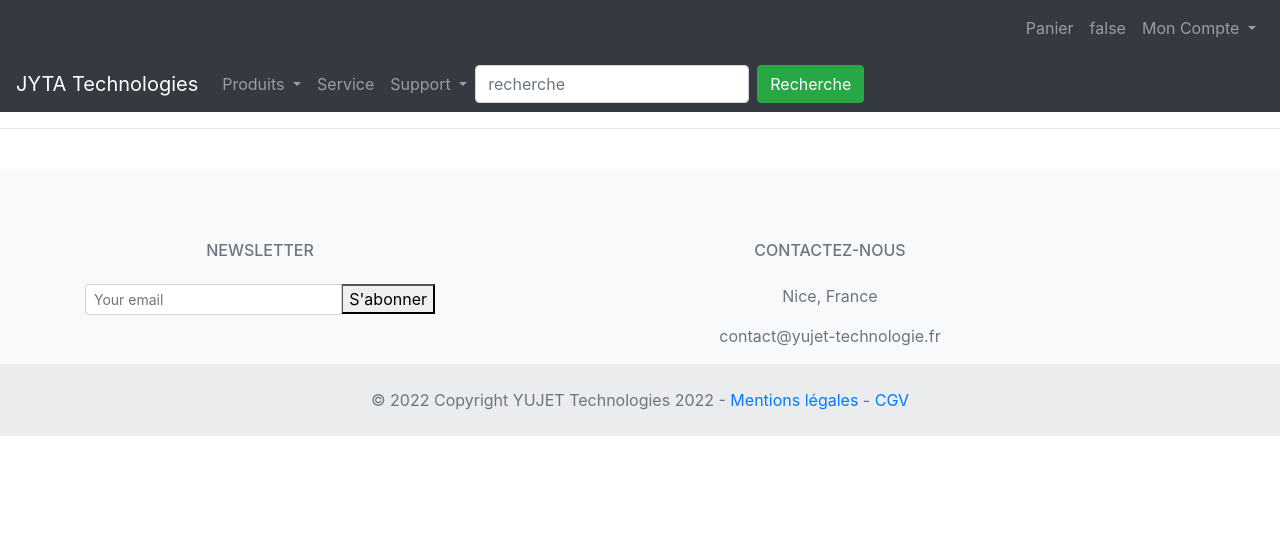
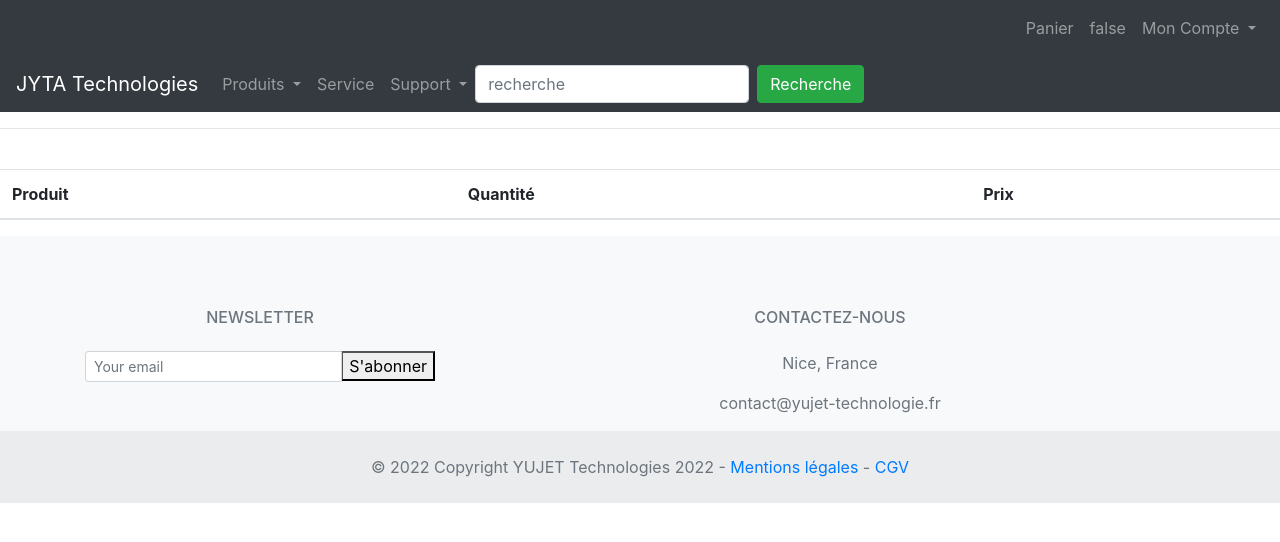
Before and after one commit to Jenny-789/projetfinal, an Angular app: page /commande in a window 1280 px wide. Before the commit this address led to /. Shown: the top 542 px of the page. Built offline with nearby package versions, Linux system fonts and the light colour scheme.

Commit message:
ajout de commande

```diff
--- a/src/app/app-routing.module.ts
+++ b/src/app/app-routing.module.ts
@@ -10,6 +10,7 @@ import { CGVComponent } from './Footer/cgv/cgv.component';
 import { MentionsComponent } from './Footer/mentions/mentions.component';
 import { PreAccueilComponent } from './pre-accueil/pre-accueil.component';
 import { ProduitComponent } from './produit/produit.component';
+import { CommandeComponent } from './commande/commande.component';
 
 const routes: Routes = [
 
@@ -23,6 +24,7 @@ const routes: Routes = [
   { path: 'mentions', component: MentionsComponent },
   { path: 'produit', component: ProduitComponent },
   { path: 'JYTA', component: PreAccueilComponent },
+  { path: 'commande', component: CommandeComponent }
 ];
 
 @NgModule({
--- a/src/app/app.module.ts
+++ b/src/app/app.module.ts
@@ -19,6 +19,7 @@ import { FooterComponent } from './Footer/footer.component';
 import { MentionsComponent } from './Footer/mentions/mentions.component';
 import { PreAccueilComponent } from './pre-accueil/pre-accueil.component';
 import { ProduitComponent } from './produit/produit.component';
+import { CommandeComponent } from './commande/commande.component';
 
 
 @NgModule({
@@ -36,7 +37,8 @@ import { ProduitComponent } from './produit/produit.component';
     FooterComponent,
     MentionsComponent,
     PreAccueilComponent,
-    ProduitComponent
+    ProduitComponent,
+    CommandeComponent
 
   ],
   imports: [
--- /dev/null
+++ b/src/app/commande/commande.component.html
@@ -0,0 +1,17 @@
+<table class="table table-hover">
+  <thead>
+    <tr>
+      <th>Produit</th>
+      <th>Quantité</th>
+      <th>Prix</th>
+    </tr>
+  </thead>
+  <tbody class="table table-hover" *ngFor="let a of tab; let iteration = index">
+    <tr>
+      <td>{{a.nom }} </td>
+      <td>2</td>
+      <td>{{ a.prix }}</td>
+      <td> <input type="button" value="Supprimer"> </td>
+    </tr>
+  </tbody>
+</table>
--- /dev/null
+++ b/src/app/commande/commande.component.ts
@@ -0,0 +1,25 @@
+import { Component, OnInit } from '@angular/core';
+
+import { Article } from '../model/article';
+
+@Component({
+  selector: 'app-commande',
+  templateUrl: './commande.component.html',
+  styleUrls: ['./commande.component.css']
+})
+export class CommandeComponent implements OnInit {
+
+tab: Array<Article> = new Array<Article>();
+message: string;
+  constructor() { }
+
+  ngOnInit(): void {
+    this.getListArticleFroSession();
+  }
+
+  getListArticleFroSession(){
+    this.message = sessionStorage.getItem('panier');
+    this.tab = JSON.parse(this.message);
+  }
+
+}
```
Also changed, not shown: src/app/commande/commande.component.css (added), 1 other file (tests, documents, lock files or other folders).
